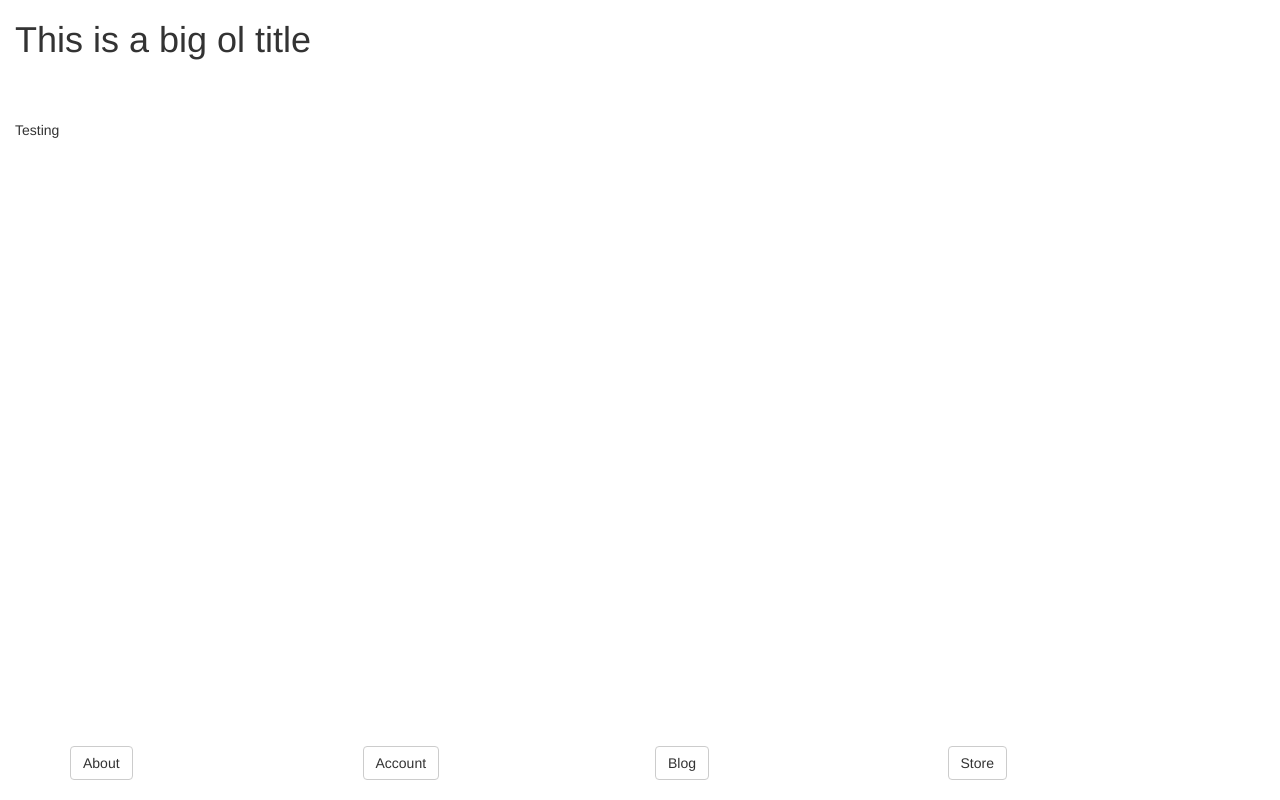
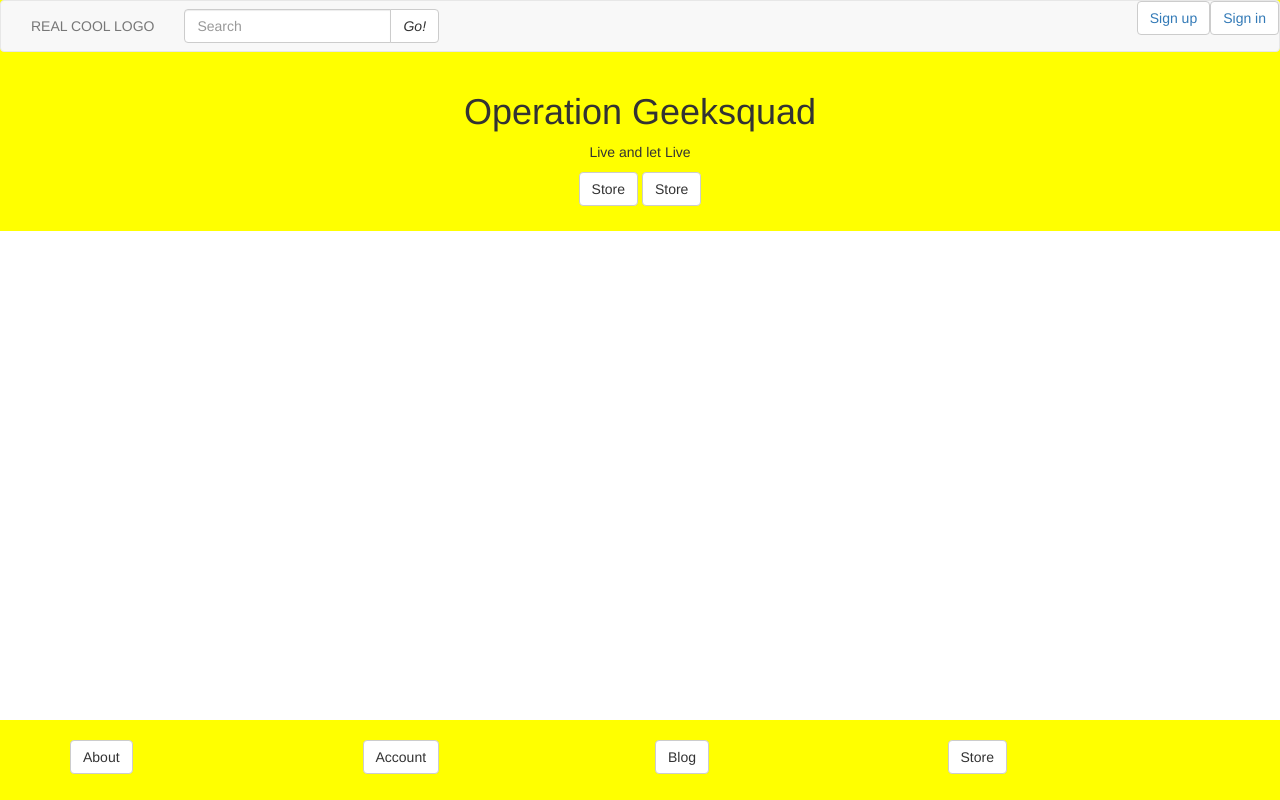
Before and after one commit to noah1664/G11, a PHP site: page / in a window 1280 px wide. Run offline with PHP 8.4, Linux system fonts and the light colour scheme; some libraries are stand-ins or nearby versions.

Commit message:
Header adjustments

```diff
--- a/index.html
+++ b/index.html
@@ -10,8 +10,34 @@
         </head>
         <body>
             <header>
+                <nav class="navbar navbar-default">
+                    <div class="container-fluid">
+                        <ul class="nav navbar-nav">
+                            <li><a href="#">REAL COOL LOGO</a></li>
+                        </ul>
+                        <form class="navbar-form navbar-left">
+                            <div class="input-group">
+                                <input type="text" class="form-control" placeholder="Search">
+                                <div class="input-group-btn">
+                                    <button class="btn btn-default" type="submit">
+                                        <i>Go!</i>
+                                    </button>
+                                </div>
+                            </div>
+                        </form>
+                        <ul class="nav navbar-nav navbar-right">
+                            <li><p class="btn btn-default"><a href="#">Sign up</a></p></li>
+                            <li><p class="btn btn-default"><a href="#">Sign in</a></p></li>
+                        </ul>
+                    </div>
+                </nav>
                 <div class="container-fluid">
-                    <h1>This is a big ol title</h1>
+                    <div class="banner">
+                    <h1>Operation Geeksquad</h1>
+                    <p>Live and let Live</p>
+                            <a class="btn btn-default" href="store.html">Store</a>
+                            <a class="btn btn-default" href="blog.html">Store</a>
+                    </div>
                 </div>
             </header>
             <main>
--- a/style/headerfooter.css
+++ b/style/headerfooter.css
@@ -13,12 +13,23 @@ footer {
     position: absolute;
     bottom: 0;
     width: 100%;
-    /* Set the fixed height of the footer here */
-    margin-bottom: 20px;
+    /* Set the fixed height and padding of the footer here */
+    height: 80px;
+    padding-top: 20px;
+    /* Misc attributes for footer */
+    background-color: yellow;
 }
 header {
     /*Core essentials for fixed header placement*/
     position: fixed;
     width: 100%;
     top: 0;
+    background-color: yellow;
 }
+
+header .banner {
+    text-align: center;
+    width: 50%;
+    margin: auto;
+    padding-bottom: 25px;
+}
```
